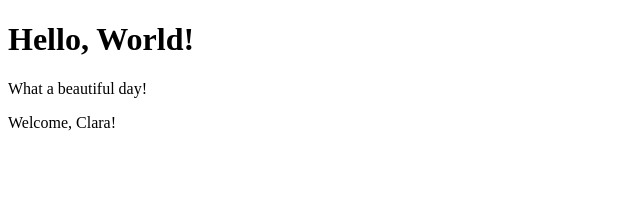
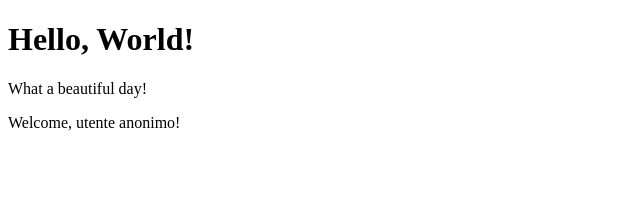
Before and after one commit to darthClara/react-exercises, a React (Create React App) app: page / in a window 1280 px wide. Shown: the top 204 px of the page, without its empty margins (0-640 px from the left). Built offline with nearby package versions, Linux system fonts and the light colour scheme.

Commit message:
props 02

```diff
--- a/src/App.js
+++ b/src/App.js
@@ -7,8 +7,10 @@ export default class App extends React.Component {
         return (
             <div>
                 <Hello/>
-                <Welcome name="Clara"/>
+                <Welcome/>
             </div>
         )
     }
 }
+
+Welcome.defaultProps={name: "utente anonimo"};
```
